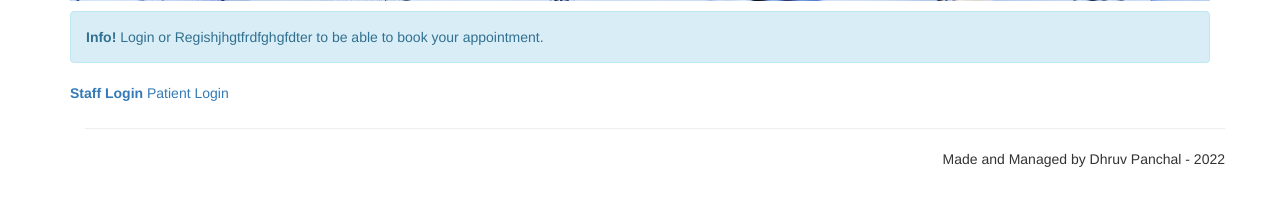
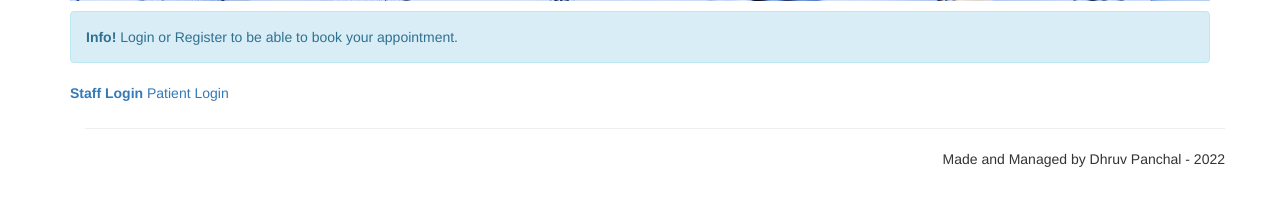
Before and after one commit to farizz7676/hms, a PHP site: page / in a window 1280 px wide. Shown: the part 560-781 px from the top of the page. Run offline with PHP 8.4, Linux system fonts and the light colour scheme.

Commit message:
register spell corrected

```diff
--- a/index.php
+++ b/index.php
@@ -25,7 +25,7 @@ session_start();
       }
     }else{
       echo "<div class='alert alert-info'>
-              <strong>Info!</strong> Login or Regishjhgtfrdfghgfdter to be able to book your appointment.</div>";
+              <strong>Info!</strong> Login or Register to be able to book your appointment.</div>";
     }
     unset($_POST);
   ?>
```
